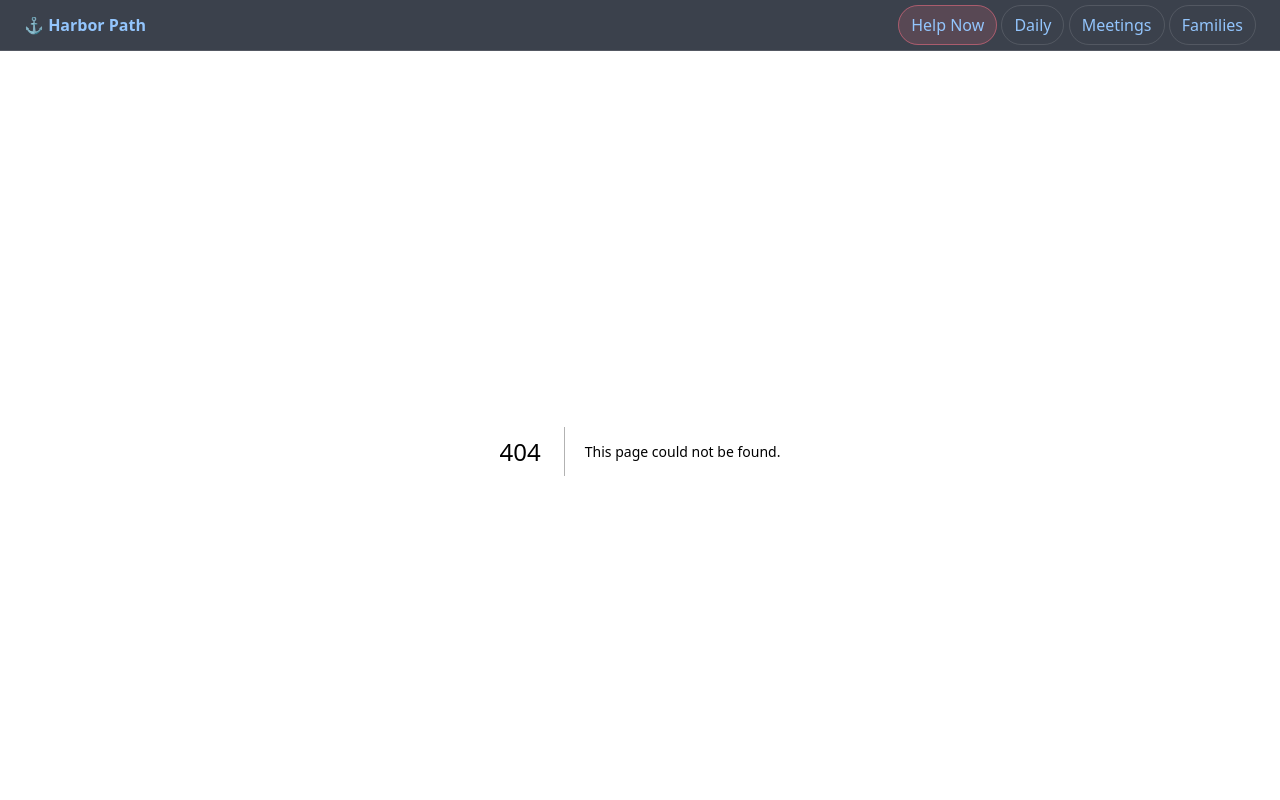
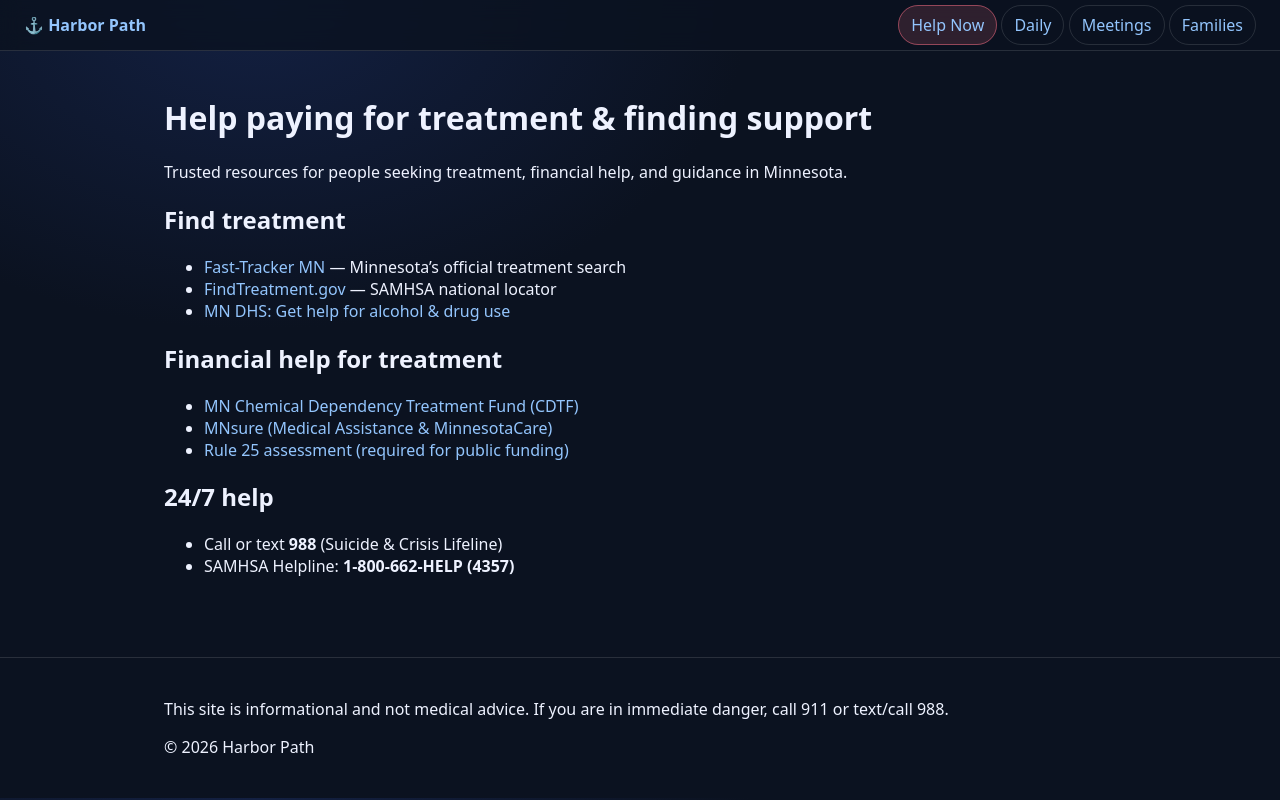
Before and after one commit to KristineMK72/HARBOR-PATH, a Next.js app: page /resources in a window 1280 px wide. Before the commit this address had no page. Shown: the top 800 px of the page. Built offline with nearby package versions, Linux system fonts and the light colour scheme.

Commit message:
Create page.tsx

```diff
--- /dev/null
+++ b/app/resources/page.tsx
@@ -0,0 +1,68 @@
+import Container from "../../components/Container";
+
+export default function ResourcesPage() {
+  return (
+    <Container>
+      <h1>Help paying for treatment & finding support</h1>
+      <p className="muted">
+        Trusted resources for people seeking treatment, financial help, and
+        guidance in Minnesota.
+      </p>
+
+      <h2>Find treatment</h2>
+      <ul>
+        <li>
+          <a href="https://fasttrackermn.org/" target="_blank">
+            Fast-Tracker MN
+          </a>{" "}
+          — Minnesota’s official treatment search
+        </li>
+        <li>
+          <a href="https://findtreatment.gov/" target="_blank">
+            FindTreatment.gov
+          </a>{" "}
+          — SAMHSA national locator
+        </li>
+        <li>
+          <a
+            href="https://mn.gov/dhs/people-we-serve/adults/health-care/alcohol-drugs-addictions/get-help/"
+            target="_blank"
+          >
+            MN DHS: Get help for alcohol & drug use
+          </a>
+        </li>
+      </ul>
+
+      <h2>Financial help for treatment</h2>
+      <ul>
+        <li>
+          <a
+            href="https://mn.gov/dhs/people-we-serve/adults/health-care/alcohol-drugs-addictions/programs-and-services/ccdtf.jsp"
+            target="_blank"
+          >
+            MN Chemical Dependency Treatment Fund (CDTF)
+          </a>
+        </li>
+        <li>
+          <a href="https://www.mnsure.org/" target="_blank">
+            MNsure (Medical Assistance & MinnesotaCare)
+          </a>
+        </li>
+        <li>
+          <a
+            href="https://mn.gov/dhs/people-we-serve/adults/health-care/alcohol-drugs-addictions/programs-and-services/rule-25.jsp"
+            target="_blank"
+          >
+            Rule 25 assessment (required for public funding)
+          </a>
+        </li>
+      </ul>
+
+      <h2>24/7 help</h2>
+      <ul>
+        <li>Call or text <strong>988</strong> (Suicide & Crisis Lifeline)</li>
+        <li>SAMHSA Helpline: <strong>1-800-662-HELP (4357)</strong></li>
+      </ul>
+    </Container>
+  );
+}
```
